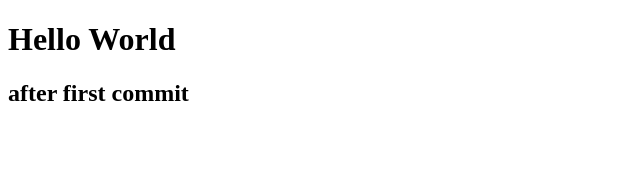
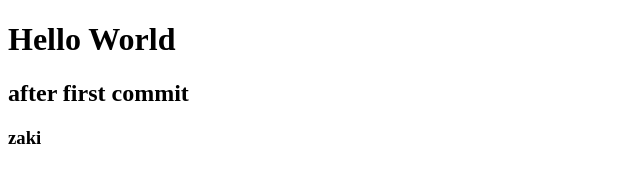
Before and after one commit to zakianwar406/travel-smart, a plain HTML site: page index.html in a window 1280 px wide. Shown: the full height of the page, 0-640 px from the left. Drawn offline with Linux system fonts and the light colour scheme.

Commit message:
edit zaki

```diff
--- a/index.html
+++ b/index.html
@@ -8,5 +8,6 @@
 <body>
     <h1>Hello World</h1>
     <h2>after first commit</h2>
+    <h3>zaki</h3>
 </body>
 </html>
```
